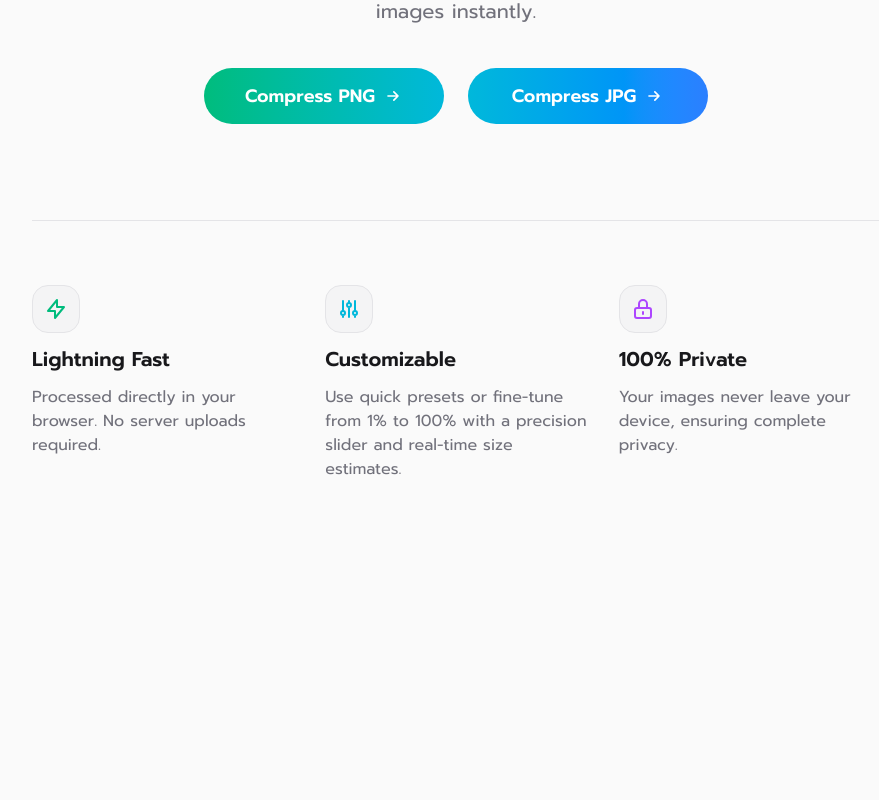
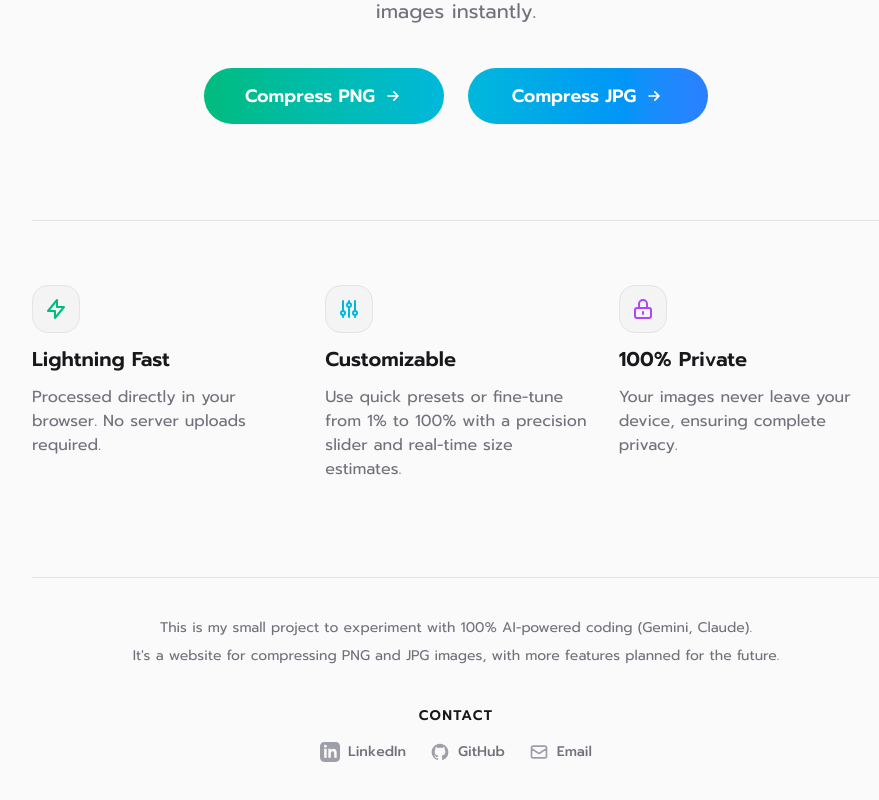
Before and after one commit to Thanagrid/Smart-Photo-Compression, a Next.js app: page / in a window 1280 px wide. Shown: the part 400-1200 px from the top of the page, without its empty margins (184-1063 px from the left). Before the commit the page ends 977 px from the top, so only its background shows below. Built offline with nearby package versions, Linux system fonts and the light colour scheme.

Commit message:
feat: add web info and contact info

```diff
--- a/app/page.tsx
+++ b/app/page.tsx
@@ -78,6 +78,55 @@ export default function HomePage() {
             <p className="text-zinc-500">{t("home.feat3.desc")}</p>
           </div>
         </div>
+
+        {/* Footer */}
+        <footer className="mt-24 w-full border-t border-zinc-200 dark:border-zinc-800 pt-10 pb-16 text-center text-sm text-zinc-500 dark:text-zinc-400 flex flex-col items-center">
+          <div className="max-w-2xl mb-10">
+            <p className="mb-2">
+              {t("home.footer.p1")}
+            </p>
+            <p>
+              {t("home.footer.p2")}
+            </p>
+          </div>
+
+          <div className="flex flex-col items-center">
+            <h4 className="text-zinc-900 dark:text-zinc-100 font-semibold mb-4 text-sm tracking-widest uppercase">Contact</h4>
+            <div className="flex items-center justify-center gap-6 font-medium">
+              <a
+                href="https://www.linkedin.com/in/tanagrid-saekaew-80b955402"
+                target="_blank"
+                rel="noopener noreferrer"
+                className="flex items-center gap-2 hover:text-zinc-900 dark:hover:text-zinc-50 transition-colors group"
+              >
+                <svg className="w-5 h-5 text-zinc-400 group-hover:text-[#0A66C2] transition-colors" fill="currentColor" viewBox="0 0 24 24" aria-hidden="true">
+                  <path fillRule="evenodd" d="M19 0h-14c-2.761 0-5 2.239-5 5v14c0 2.761 2.239 5 5 5h14c2.762 0 5-2.239 5-5v-14c0-2.761-2.238-5-5-5zm-11 19h-3v-11h3v11zm-1.5-12.268c-.966 0-1.75-.79-1.75-1.764s.784-1.764 1.75-1.764 1.75.79 1.75 1.764-.783 1.764-1.75 1.764zm13.5 12.268h-3v-5.604c0-3.368-4-3.113-4 0v5.604h-3v-11h3v1.765c1.396-2.586 7-2.777 7 2.476v6.759z" clipRule="evenodd" />
+                </svg>
+                LinkedIn
+              </a>
+              <a
+                href="https://github.com/Thanagrid"
+                target="_blank"
+                rel="noopener noreferrer"
+                className="flex items-center gap-2 hover:text-zinc-900 dark:hover:text-zinc-50 transition-colors group"
+              >
+                <svg className="w-5 h-5 text-zinc-400 group-hover:text-zinc-900 dark:group-hover:text-white transition-colors" fill="currentColor" viewBox="0 0 24 24" aria-hidden="true">
+                  <path fillRule="evenodd" d="M12 2C6.477 2 2 6.484 2 12.017c0 4.425 2.865 8.18 6.839 9.504.5.092.682-.217.682-.483 0-.237-.008-.868-.013-1.703-2.782.605-3.369-1.343-3.369-1.343-.454-1.158-1.11-1.466-1.11-1.466-.908-.62.069-.608.069-.608 1.003.07 1.531 1.032 1.531 1.032.892 1.53 2.341 1.088 2.91.832.092-.647.35-1.088.636-1.338-2.22-.253-4.555-1.113-4.555-4.951 0-1.093.39-1.988 1.029-2.688-.103-.253-.446-1.272.098-2.65 0 0 .84-.27 2.75 1.026A9.564 9.564 0 0112 6.844c.85.004 1.705.115 2.504.337 1.909-1.296 2.747-1.027 2.747-1.027.546 1.379.202 2.398.1 2.651.64.7 1.028 1.595 1.028 2.688 0 3.848-2.339 4.695-4.566 4.943.359.309.678.92.678 1.855 0 1.338-.012 2.419-.012 2.747 0 .268.18.58.688.482A10.019 10.019 0 0022 12.017C22 6.484 17.522 2 12 2z" clipRule="evenodd" />
+                </svg>
+                GitHub
+              </a>
+              <a
+                href="mailto:tanagridsaekaew@gmail.com"
+                className="flex items-center gap-2 hover:text-zinc-900 dark:hover:text-zinc-50 transition-colors group"
+              >
+                <svg className="w-5 h-5 text-zinc-400 group-hover:text-rose-500 transition-colors" fill="none" viewBox="0 0 24 24" stroke="currentColor" aria-hidden="true">
+                  <path strokeLinecap="round" strokeLinejoin="round" strokeWidth={2} d="M3 8l7.89 5.26a2 2 0 002.22 0L21 8M5 19h14a2 2 0 002-2V7a2 2 0 00-2-2H5a2 2 0 00-2 2v10a2 2 0 002 2z" />
+                </svg>
+                Email
+              </a>
+            </div>
+          </div>
+        </footer>
       </main>
     </div>
   );
--- a/feature/i18n/LangContext.tsx
+++ b/feature/i18n/LangContext.tsx
@@ -20,6 +20,8 @@ const en: Translations = {
   "home.feat2.desc": "Use quick presets or fine-tune from 1% to 100% with a precision slider and real-time size estimates.",
   "home.feat3.title": "100% Private",
   "home.feat3.desc": "Your images never leave your device, ensuring complete privacy.",
+  "home.footer.p1": "This is my small project to experiment with 100% AI-powered coding (Gemini, Claude).",
+  "home.footer.p2": "It's a website for compressing PNG and JPG images, with more features planned for the future.",
 
   // Compress UI
   "compress.back": "Back to Home",
@@ -73,6 +75,8 @@ const th: Translations = {
   "home.feat2.desc": "เลือก Preset ล่วงหน้า หรือจะปรับละเอียดตั้งแต่ 1-100% ด้วย Slider พร้อมดูขนาดไฟล์โดยประมาณ (Est. Size) แบบ Real-time",
   "home.feat3.title": "เป็นส่วนตัว 100%",
   "home.feat3.desc": "รูปภาพของคุณจะไม่ถูกส่งออกจากเครื่อง มั่นใจได้ในความปลอดภัยสูงสุด",
+  "home.footer.p1": "โปรเจ็กต์เล็กๆ นี้จัดทำขึ้นเพื่อทดลองการเขียนโค้ดด้วย AI แบบ 100% (Gemini, Claude)",
+  "home.footer.p2": "เป็นเว็บไซต์สำหรับบีบอัดไฟล์รูปภาพ PNG และ JPG และจะมีฟีเจอร์อื่นๆ เพิ่มเติมในอนาคต",
 
   // Compress UI
   "compress.back": "กลับหน้าหลัก",
```
